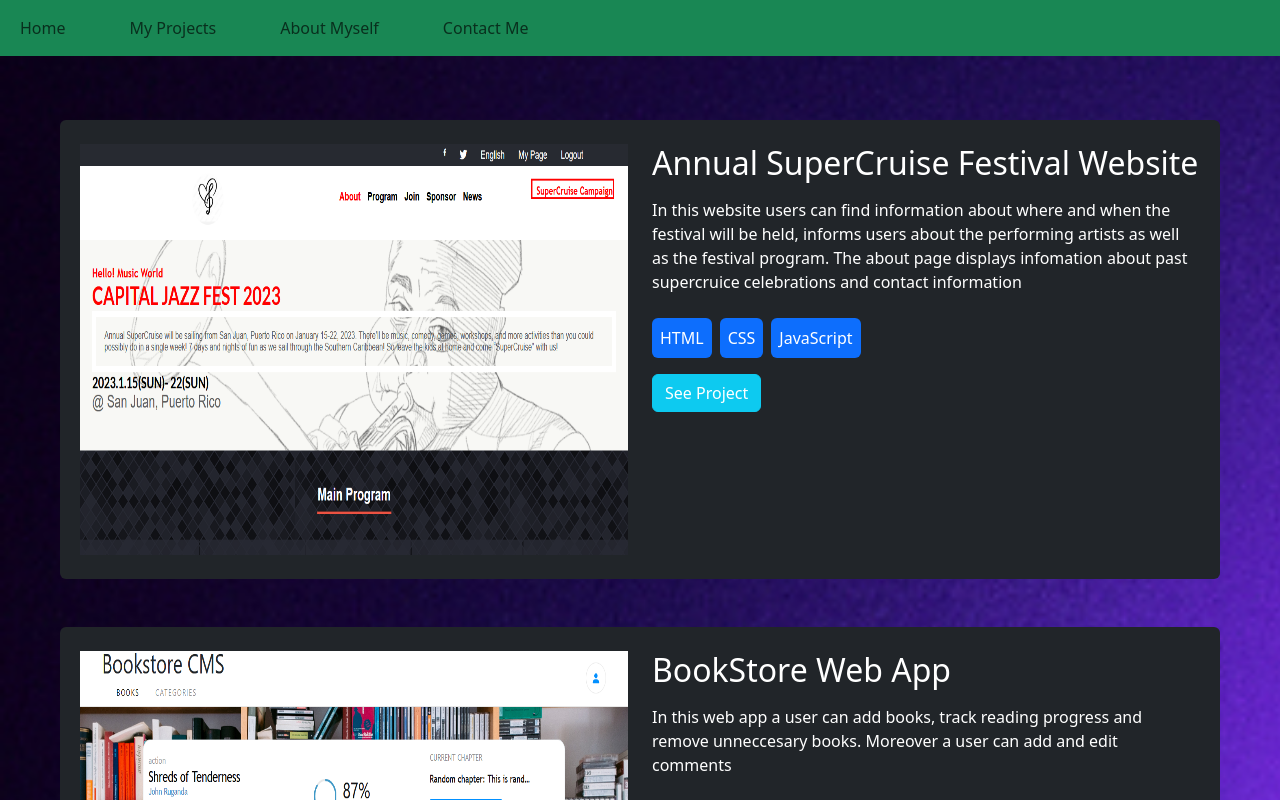
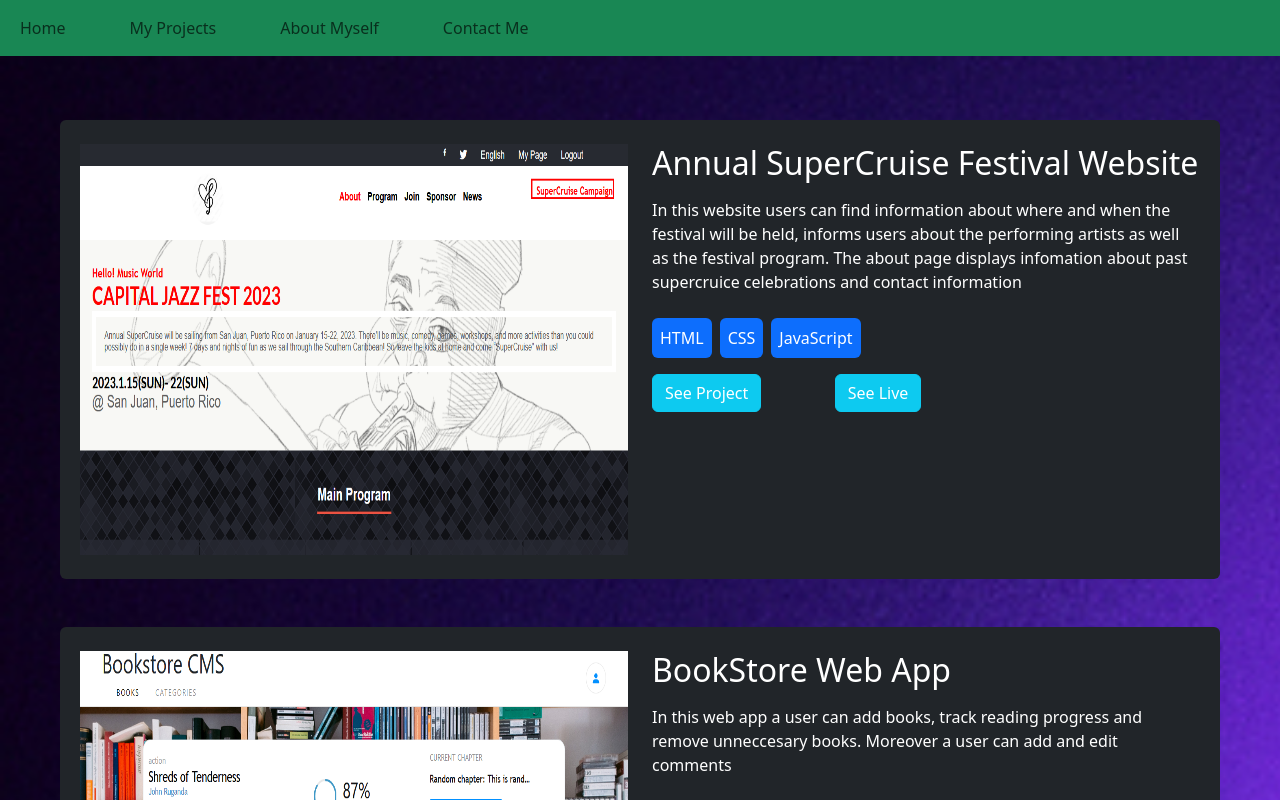
Before and after one commit to Kidd254/My-Portfolio-with-React-and-Bootstrap, a React (Create React App) app: page /projects in a window 1280 px wide. Shown: the top 800 px of the page. Built offline with nearby package versions, Linux system fonts and the light colour scheme.

Commit message:
Add Project links

```diff
--- a/src/componentss/ProjectsList.jsx
+++ b/src/componentss/ProjectsList.jsx
@@ -15,7 +15,8 @@ const projects = [
     description:
       'In this website users can find information about where and when the festival will be held, informs users about the performing artists as well as the festival program. The about page displays infomation about past supercruice celebrations and contact information',
     languages: ['HTML', 'CSS', 'JavaScript'],
-    projectLink: 'https://kidd254.github.io/Module1-Capstone-Project/',
+    liveLink: 'https://kidd254.github.io/Module1-Capstone-Project/',
+    projectLink: 'https://github.com/Kidd254/Module1-Capstone-Project',
   },
   {
     id: 2,
@@ -25,7 +26,8 @@ const projects = [
     description:
       'In this web app a user can add books, track reading progress and remove unneccesary books. Moreover a user can add and edit comments',
     languages: ['React', 'HTML', 'JavaScript'],
-    projectLink: 'https://bookstore-react-redux-x12q.onrender.com/',
+    liveLink: 'https://bookstore-react-redux-x12q.onrender.com/',
+    projectLink: 'https://github.com/Kidd254/Bookstore-React-Redux',
   },
   {
     id: 3,
@@ -35,7 +37,8 @@ const projects = [
     description:
       "This web app is for a company that offers space travel services. It's built with React and Redux, using spaceX API to get the data",
     languages: ['React', 'Redux', 'JavaScript', 'HTML', 'CSS'],
-    projectLink: 'https://space-travelers-hub-l1ba.onrender.com/',
+    liveLink: 'https://space-travelers-hub-l1ba.onrender.com/',
+    projectLink: 'https://github.com/Kidd254/space-travelers-hub',
   },
   {
     id: 4,
@@ -45,7 +48,8 @@ const projects = [
     description:
       'This  Web App fetches scores from API and displays them with the corresponding scorer name. Moreover, one can add there score by filling the input fields with the user name and the score',
     languages: ['HTML', 'CSS', 'JavaScript'],
-    projectLink: 'https://kidd254.github.io/Leaderboard/',
+    liveLink: 'https://kidd254.github.io/Leaderboard/',
+    projectLink: 'https://github.com/Kidd254/Leaderboard',
   },
   {
     id: 5,
@@ -55,7 +59,8 @@ const projects = [
     description:
       'This app makes use of an API and it displays a library of Tv Shows upon a search input. You can search for your favorite show or movie categories.',
     languages: ['HTML', 'CSS', 'JavaScript'],
-    projectLink: 'https://hfg43.github.io/JS_Capstone/',
+    liveLink: 'https://hfg43.github.io/JS_Capstone/',
+    projectLink: 'https://github.com/Kidd254/JS_Capstone',
   },
 ];
 
@@ -98,7 +103,8 @@ const ProjectList = () => (
               ))}
             </ul>
           </div>
-          <div>
+          <div className="col-md-12 d-flex row">
+            <div className="col-md-4">
               <button
                 type="button"
                 className="btn btn-info cursor-pointer background"
@@ -113,6 +119,22 @@ const ProjectList = () => (
                 </a>
               </button>
             </div>
+            <div className="col-md-6">
+              <button
+                type="button"
+                className="btn btn-info cursor-pointer background"
+              >
+                <a
+                  href={project.liveLink}
+                  target="_blank"
+                  className={`text-white ${styles.underline}`}
+                  rel="noreferrer"
+                >
+                  See Live
+                </a>
+              </button>
+            </div>
+          </div>
         </div>
       </div>
     ))}
```
Lines whose indentation alone changed are shown as unchanged.
